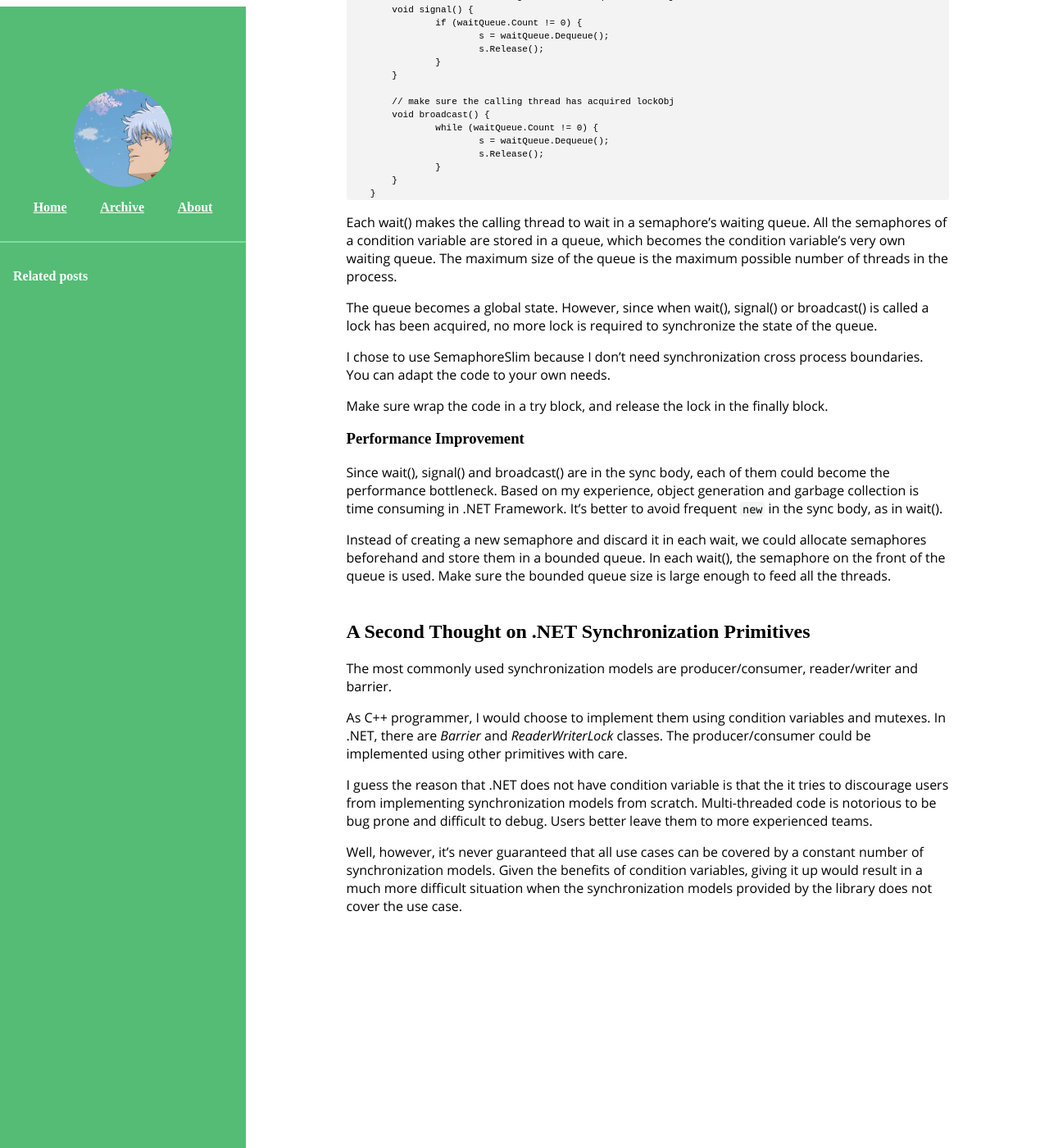
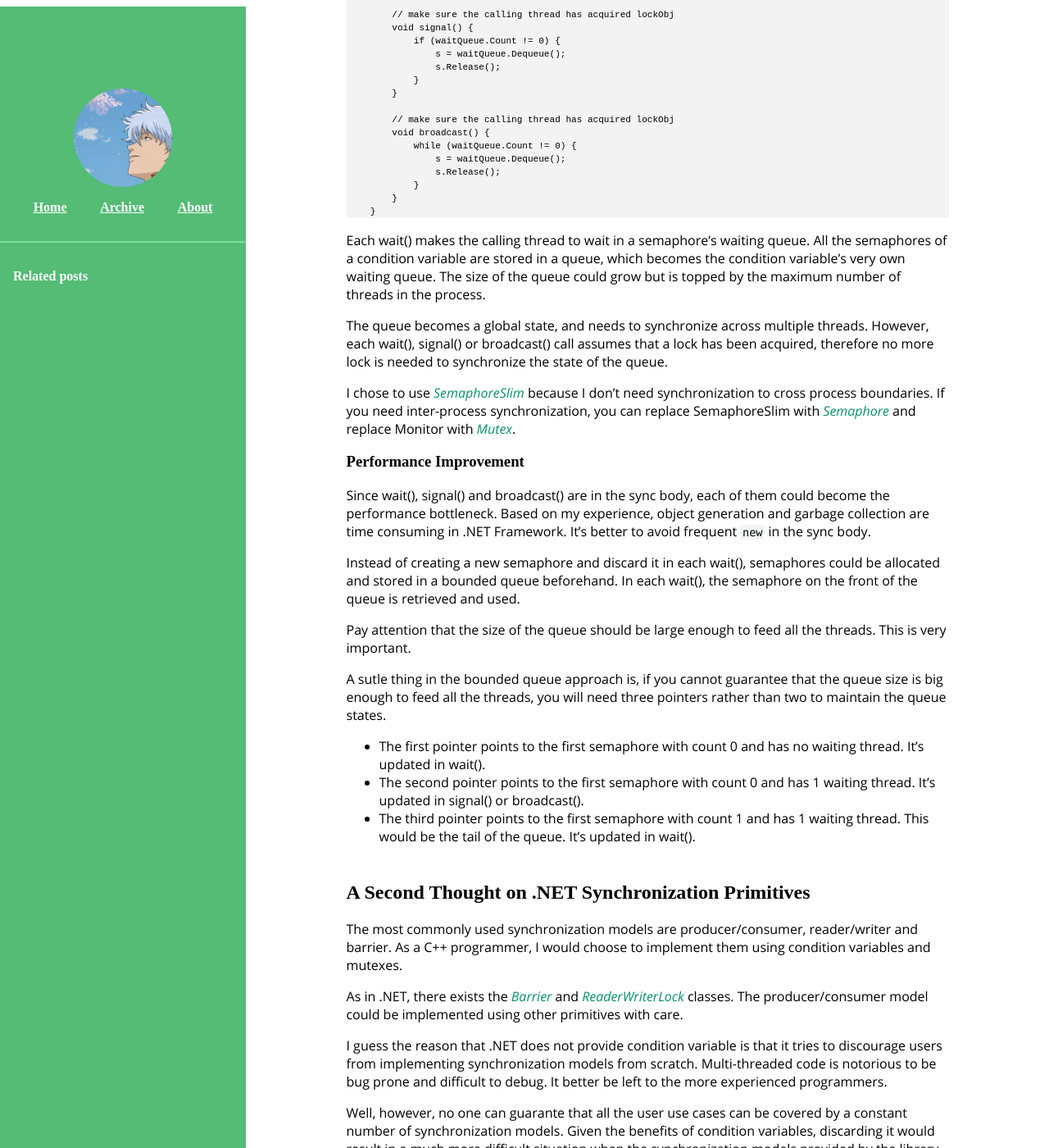
Before and after one commit to edwinfj/edwinfj.github.io, a Jekyll site: the page built from _posts/2020-04-24-cv-in-donet.md, in a window 1280 px wide and 1400 px high, scrolled down 2638 px. Shown: the whole window at 82% size. Built offline with Jekyll 4.4.1, drawn with Linux system fonts in a browser that asks for light colours; some web fonts are replaced; some of the changed text lies outside the part shown.

Commit message:
updated cv-in-dotnet

````diff
--- a/_posts/2020-04-24-cv-in-donet.md
+++ b/_posts/2020-04-24-cv-in-donet.md
@@ -29,7 +29,7 @@ A common use case for the condition variable is:
     lock.acquire();
     updateStates3();
     queueTwo.signal();
-	lock.release();
+    lock.release();
 
     // thread 2
     lock.acquire();
@@ -46,28 +46,28 @@ A common use case for the condition variable is:
     lock.release();
 ```
 
-To apply above code pattern, the requirements listed below need to be fulfilled:
+To apply above code pattern, a condition variable should at least fulfill the requirements listed below:
 
-1. Each condition variable instance has its own waiting queue.
+1. Each condition variable object has its own waiting queue.
 2. The condition variable should at least support below three interfaces:
-  - `void wait(lock)`: the caller thread releases the lock and waits in the condition variable's waiting queue.
+  - `void wait(lock)`: the calling thread releases the lock and waits in the condition variable's waiting queue.
   - `void signal()`: one of the waiting thread in the condition variable's waiting queue will be waken up and ready to run.
   - `void broadcast()`: all the waiting threads in the condition variable's waiting queue will be waken up and ready to run.
 3. A waiting thread on the condition variable's waiting queue is bound to wake up after some signal() calls.
 4. The condition variable is stateless. I.e., if no wait() has been called, the signal() called currently will not change any thread's ready status.
 
 ## Synchronization Primitives in .NET Framework
-.NET Framework 4.8 provides many synchronization primitives in [_System.Threading_][threading-link] namespace, such as WaitHandle class and its derivations (Mutex, Semaphore, AutoResetEvent, etc.), Monitor, SpinLock, ReaderWriterLock.
+.NET Framework 4.8 provides many synchronization primitives in [_System.Threading_][threading-link] namespace, such as WaitHandle class and its derivations (Mutex, Semaphore, AutoResetEvent, etc.), Monitor, SpinLock, and ReaderWriterLock.
 
-WaitHandle and its derivations are all stateful. That means a signal() equivalent API call will affect the next wait() call. This breaks requirement 4. Besides, since the state is managed by WaitHandle class, there is no `void wait(lock)` equivalent API.
+[_WaitHandle_][waithandle] and its derivations are all stateful. That means a signal() equivalent API call will affect the next wait() call. This breaks requirement 4. Besides, since the lock state is managed by WaitHandle objects, there is no `void wait(lock)` equivalent API.
 
-### The Common Pitfall: Monitor as Condition Variable
+### The Common Pitfall: Monitor as Condition Variables
 
 Some people stated that [_System.Threading.Monitor_][monitor-link] is a counterpart to the condition variable.
 
 I don't think so.
 
-Indeed, Monitor is stateless. However, it is a static class and it does not have its own waiting queue. Applying Monitor to the code pattern above, it would be like:
+Indeed, Monitor is stateless. However Monitor is a static class and it does not have its own waiting queue. Applying Monitor to the code pattern above, it would be like:
 ```
     // thread 1
     Monitor.Enter(obj)
@@ -97,67 +97,78 @@ Indeed, Monitor is stateless. However, it is a static class and it does not have
     Monitor.Pulse(obj);
     Monitor.Exit(obj);
 ```
-The problem is, the states maintained in updateStatesX() need to be synchronized. Therefore I have to use one lock in thread 1 and thread 2. Monitor.Wait(obj) calls on the object it acquired before, and waits on that object, therefore both thread 1 and thread 2 are waiting on obj. When another thread calls Monitor.Pulse(obj), either thread 1 and thread 2 could be woken up.
+The problem is, the states maintained in updateStatesX() need to be synchronized. Therefore a single lock is required to synchronize all the updateStatesX() in thread 1 and thread 2. Monitor.Wait(obj) calls on the object it has acquired, and waits on that object. As a result both thread 1 and thread 2 are waiting on obj. When another thread calls Monitor.Pulse(obj), it does not control which thread to wake up. Both thread 1 and thread 2 could be waken up.
 
-It failed to implement the code pattern above.
+As a, using Monitor alone failed to implement the code pattern above.
 
 ## Implement Condition Variables with Semaphores
-Luckily, [Andrew Birrell has studied this topic back in 2003][ab-paper]. It's feasible to implement condition variables with semaphores. Apply his solution to .NET Framework, it would be like:
+Luckily, [Andrew Birrell has studied this topic back in 2003][ab-paper]. It's feasible to implement condition variables with semaphores. Adapting his solution to .NET Framework, it would be like:
 ```
     class CV {
         Queue<SemaphoreSlim> waitQueue = new Queue<SemaphoreSlim>();
 
         // make sure the calling thread has acquired lockObj
         void wait(ref object lockObj) {
-        	SemaphoreSlim s = new SemaphoreSlim(0);
-        	waitQueue.Enqueue(s);
-        	Monitor.Exit(lockObj);
-        	s.Wait();
-        	Monitor.Enter(lockObj);
+            SemaphoreSlim s = new SemaphoreSlim(0);
+            waitQueue.Enqueue(s);
+            Monitor.Exit(lockObj);
+            s.Wait();
+            Monitor.Enter(lockObj);
         }
 
         // make sure the calling thread has acquired lockObj
         void signal() {
-        	if (waitQueue.Count != 0) {
-        		s = waitQueue.Dequeue();
-        		s.Release();
-        	}
+            if (waitQueue.Count != 0) {
+                s = waitQueue.Dequeue();
+                s.Release();
+            }
         }
 
         // make sure the calling thread has acquired lockObj
         void broadcast() {
-        	while (waitQueue.Count != 0) {
-        		s = waitQueue.Dequeue();
-        		s.Release();
-        	}
+            while (waitQueue.Count != 0) {
+                s = waitQueue.Dequeue();
+                s.Release();
+            }
         }
     }
 ```
 
-Each wait() makes the calling thread to wait in a semaphore's waiting queue. All the semaphores of a condition variable are stored in a queue, which becomes the condition variable's very own waiting queue. The maximum size of the queue is the maximum possible number of threads in the process.
+Each wait() makes the calling thread to wait in a semaphore's waiting queue. All the semaphores of a condition variable are stored in a queue, which becomes the condition variable's very own waiting queue. The size of the queue could grow but is topped by the maximum number of threads in the process.
 
-The queue becomes a global state. However, since when wait(), signal() or broadcast() is called a lock has been acquired, no more lock is required to synchronize the state of the queue.
+The queue becomes a global state, and needs to synchronize across multiple threads. However, each wait(), signal() or broadcast() call assumes that a lock has been acquired, therefore no more lock is needed to synchronize the state of the queue.
 
-I chose to use SemaphoreSlim because I don't need synchronization cross process boundaries. You can adapt the code to your own needs.
-
-Make sure wrap the code in a try block, and release the lock in the finally block.
+I chose to use [_SemaphoreSlim_][semaphoreslim] because I don't need synchronization to cross process boundaries. If you need inter-process synchronization, you can replace SemaphoreSlim with [_Semaphore_][semaphore] and replace Monitor with [_Mutex_][mutex].
 
 ### Performance Improvement
-Since wait(), signal() and broadcast() are in the sync body, each of them could become the performance bottleneck. Based on my experience, object generation and garbage collection is time consuming in .NET Framework. It's better to avoid frequent `new` in the sync body, as in wait().
+Since wait(), signal() and broadcast() are in the sync body, each of them could become the performance bottleneck. Based on my experience, object generation and garbage collection are time consuming in .NET Framework. It's better to avoid frequent `new` in the sync body.
 
-Instead of creating a new semaphore and discard it in each wait, we could allocate semaphores beforehand and store them in a bounded queue. In each wait(), the semaphore on the front of the queue is used. Make sure the bounded queue size is large enough to feed all the threads.
+Instead of creating a new semaphore and discard it in each wait(), semaphores could be allocated and stored in a bounded queue beforehand. In each wait(), the semaphore on the front of the queue is retrieved and used.
+
+Pay attention that the size of the queue should be large enough to feed all the threads. This is very important.
+
+A sutle thing in the bounded queue approach is, if you cannot guarantee that the queue size is big enough to feed all the threads, you will need three pointers rather than two to maintain the queue states.
+- The first pointer points to the first semaphore with count 0 and has no waiting thread. It's updated in wait().
+- The second pointer points to the first semaphore with count 0 and has 1 waiting thread. It's updated in signal() or broadcast().
+- The third pointer points to the first semaphore with count 1 and has 1 waiting thread. This would be the tail of the queue. It's updated in wait().
 
 ## A Second Thought on .NET Synchronization Primitives
 
-The most commonly used synchronization models are producer/consumer, reader/writer and barrier.
+The most commonly used synchronization models are producer/consumer, reader/writer and barrier. As a C++ programmer, I would choose to implement them using condition variables and mutexes.
 
-As C++ programmer, I would choose to implement them using condition variables and mutexes. In .NET, there are _Barrier_ and _ReaderWriterLock_ classes. The producer/consumer could be implemented using other primitives with care.
+As in .NET, there exists the [_Barrier_][barrier] and [_ReaderWriterLock_][rwlock] classes. The producer/consumer model could be implemented using other primitives with care.
 
-I guess the reason that .NET does not have condition variable is that the it tries to discourage users from implementing synchronization models from scratch. Multi-threaded code is notorious to be bug prone and difficult to debug. Users better leave them to more experienced teams.
+I guess the reason that .NET does not provide condition variable is that it tries to discourage users from implementing synchronization models from scratch. Multi-threaded code is notorious to be bug prone and difficult to debug. It better be left to the more experienced programmers.
 
-Well, however, it's never guaranteed that all use cases can be covered by a constant number of synchronization models. Given the benefits of condition variables, giving it up would result in a much more difficult situation when the synchronization models provided by the library does not cover the use case.
+Well, however, no one can guarante that all the user use cases can be covered by a constant number of synchronization models. Given the benefits of condition variables, discarding it would result in a much more difficult situation when the synchronization models provided by the library does not cover the use cases.
 
 [cv-link]: https://en.cppreference.com/w/cpp/thread/condition_variable
 [threading-link]: https://docs.microsoft.com/en-us/dotnet/api/system.threading?view=netframework-4.8
 [monitor-link]: https://docs.microsoft.com/en-us/dotnet/api/system.threading.monitor?view=netframework-4.8
 [ab-paper]: http://birrell.org/andrew/papers/ImplementingCVs.pdf
+[waithandle]: https://docs.microsoft.com/en-us/dotnet/api/system.threading.waithandle?view=netframework-4.8
+[semaphoreslim]: https://docs.microsoft.com/en-us/dotnet/api/system.threading.semaphoreslim?view=netframework-4.8
+[semaphore]: https://docs.microsoft.com/en-us/dotnet/api/system.threading.semaphore?view=netframework-4.8
+[mutex]: https://docs.microsoft.com/en-us/dotnet/api/system.threading.mutex?view=netframework-4.8
+[barrier]: https://docs.microsoft.com/en-us/dotnet/api/system.threading.barrier?view=netframework-4.8
+[rwlock]: https://docs.microsoft.com/en-us/dotnet/api/system.threading.readerwriterlock?view=netframework-4.8
````
Also changed, not shown: other parts of _posts/2020-04-24-cv-in-donet.md (+3 -3 lines), 8 other files.
